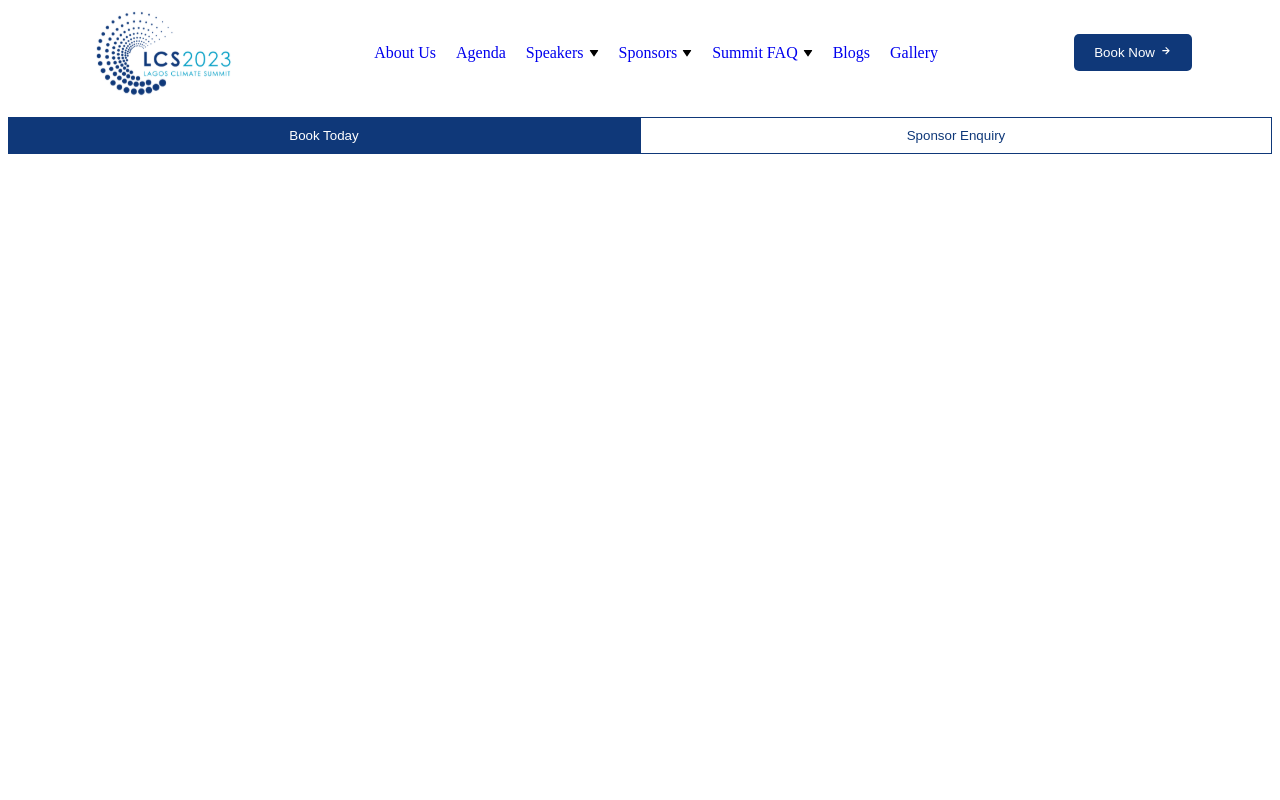
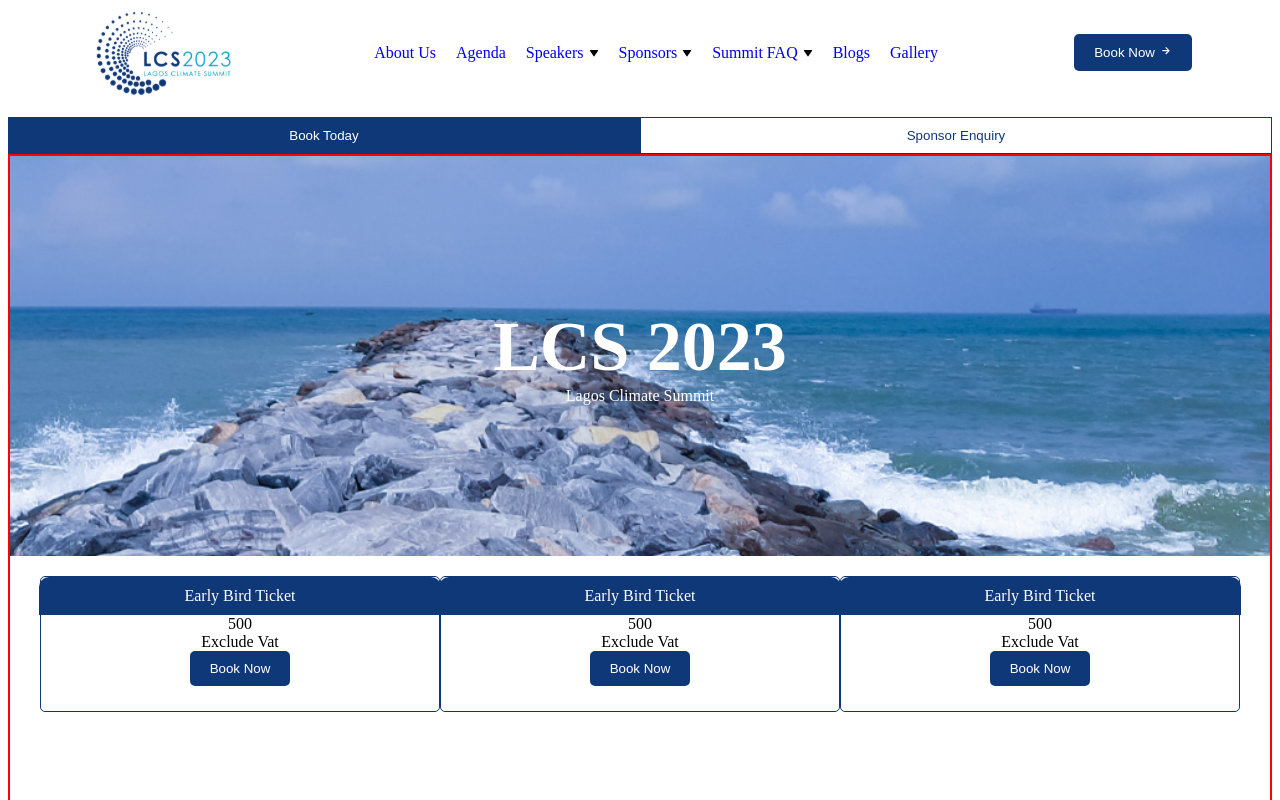
Before and after one commit to thomasAmara/Lagos-Economic-Summit, a React (Create React App) app: page /BookNow in a window 1280 px wide. Shown: the top 800 px of the page. Built offline with nearby package versions, Linux system fonts and the light colour scheme.

Commit message:
first commit

```diff
--- a/src/App.js
+++ b/src/App.js
@@ -5,6 +5,8 @@ import Navbar from './Components/Navbar/Navbar';
 const AboutUs = lazy(() => import('./Pages/AboutUs'));
 const Home = lazy(() => import('./Pages/Home'));
 const FAQ = lazy(() => import('./Pages/FAQ'));
+const Sponsors = lazy(() => import('./Pages/Sponsors'));
+const BookNow = lazy(() => import('./Pages/Book'));
 
 function App() {
   return (
@@ -15,6 +17,8 @@ function App() {
             <Route path='/' element={<Home />} />
             <Route path='/Aboutus' element={<AboutUs />} />
             <Route path='/FAQ' element={<FAQ />} />
+            <Route path='/BookNow' element={<BookNow />}/>
+            <Route path='/Sponsors' element={<Sponsors />}/>
           </Routes>
         </Suspense>
     </div>
--- a/src/Pages/Book.jsx
+++ b/src/Pages/Book.jsx
@@ -0,0 +1,52 @@
+import React from "react";
+import "../Styles/BookNow.css";
+
+export default function Book() {
+  const profile = [
+    {
+      name: "Early Bird Ticket",
+      price: "500",
+    },
+    {
+      name: "Early Bird Ticket",
+      price: "500",
+    },
+    {
+      name: "Early Bird Ticket",
+      price: "500",
+    },
+  ];
+
+  return (
+    <div className="bookContainer">
+      <div className="backgroundImage">
+        <text
+          style={{
+            fontSize: "70px",
+            fontWeight: "900",
+          }}
+        >
+          LCS 2023
+        </text>
+        <text fontWeight="500" fontSize="48px">
+          Lagos Climate Summit
+        </text>
+      </div>
+      <div className="topContainer">
+        {profile.map((item, index) => (
+          <div className="profileContainer" key={index}>
+            <div className="profileHeader">{item.name}</div>
+            <div className="detailsContainer">
+              <div>{item.price}</div>
+              <div>Exclude Vat</div>
+              <div className="buttonContainer">
+                <button className="bookButton">Book Now</button>
+              </div>
+            </div>
+          </div>
+        ))}
+      </div>
+      <div className="midContainer"></div>
+    </div>
+  );
+}
--- a/src/Pages/Sponsors.jsx
+++ b/src/Pages/Sponsors.jsx
@@ -0,0 +1,22 @@
+import React from 'react'
+
+export default function Sponsors() {
+  return (
+    <div>
+      Sponsor Page
+      <div>
+        Image
+      </div>
+      <div>
+        Ticket
+      </div>
+      <div>
+        Delegate rate
+      </div>
+      <div className='helpSection'>
+            <div>1</div>
+            <div>2</div>
+      </div>
+    </div>
+  )
+}
--- /dev/null
+++ b/src/Styles/BookNow.css
@@ -0,0 +1,78 @@
+.backgroundImage{
+    background-image: url('../Assets/mainImg.png');
+    background-position: 100%;
+    background-size: cover;
+    height: 50vh;
+    display: flex;
+    flex-direction: column;
+    justify-content: center;
+    align-items: center;
+    color: #FFF
+}
+
+.bookContainer{
+ border: 2px solid red;
+ height: 100vh
+}
+.topContainer{
+display: flex;
+flex-direction: row;
+justify-content: space-between;
+/* padding-top: 20px; */
+padding: 20px 30px;
+
+}
+.profileContainer{
+    max-width: 400px;
+    border-radius: 5px;
+    width:100%;
+    /* padding: 1px 2px; */
+    display: flex;
+    justify-content: center;
+    align-items: center;
+    flex-direction: column;
+    border: 1px solid #0F3879
+}
+.profileHeader{
+    background-color: #0F3879;
+    border: 2px;
+    padding: 10px;
+    width: 96%;
+    color: #FFF;
+    display: flex;
+    justify-content: center;
+    border-top-left-radius: 10px;
+    border-top-right-radius: 10px;
+    align-items: center;
+}
+.detailsContainer{
+    display: flex;
+    justify-content: center;
+    flex-direction: column;
+    align-items: center;
+}
+
+.nav-btn button{
+    width: 50%;
+    background-color: #0F3879;
+    padding: 10px 0;
+    color: white;
+    border: 1px solid #0F3879;
+    margin-top: 20px;
+  }
+ .bookButton {
+    border: none;
+    border-radius: 5px;
+    background-color:  #0F3879;
+    padding: 10px 20px;
+    color: white;
+    cursor: pointer;
+    transition: background-color 0.3s ease;
+  }
+  .bookButton:hover {
+    background-color: #1448a0;
+}
+
+.buttonContainer{
+margin-bottom: 25px;
+}
--- a/src/index.css
+++ b/src/index.css
@@ -1,4 +1,4 @@
-/* body {
+body {
   margin: 0;
   font-family: -apple-system, BlinkMacSystemFont, 'Segoe UI', 'Roboto', 'Oxygen',
     'Ubuntu', 'Cantarell', 'Fira Sans', 'Droid Sans', 'Helvetica Neue',
@@ -10,4 +10,4 @@
 code {
   font-family: source-code-pro, Menlo, Monaco, Consolas, 'Courier New',
     monospace;
-} */
+}
```
Also changed, not shown: src/Assets/mainImg.png (added).
